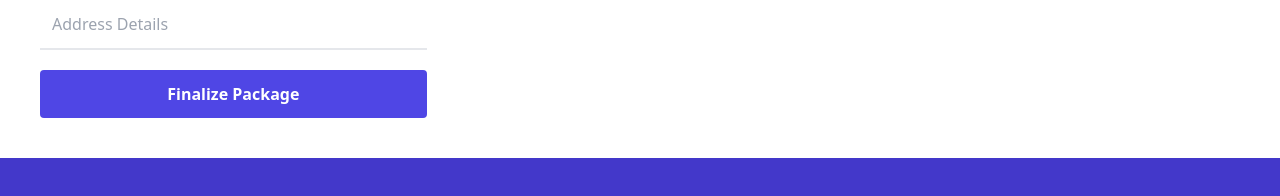
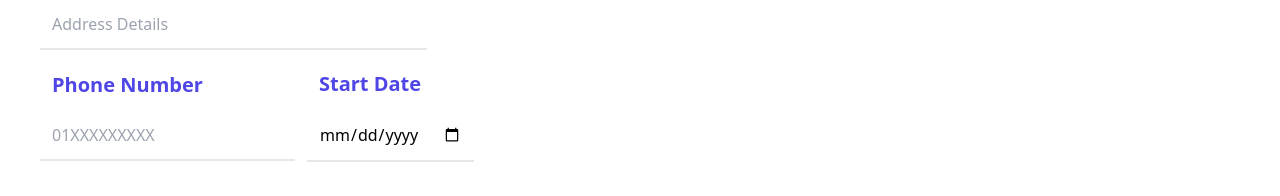
Before and after one commit to moeen-mahmud/tour-fanatic-client-side, a React (Create React App) app: page /place-order/1 in a window 1280 px wide. Shown: the part 456-652 px from the top of the page. Built offline with nearby package versions, Linux system fonts and the light colour scheme; no server answers; sample sign-in values are in the browser's storage.

Commit message:
fixed some minor issues

```diff
--- a/src/Pages/PlaceOrder/PlaceOrder.js
+++ b/src/Pages/PlaceOrder/PlaceOrder.js
@@ -10,7 +10,12 @@ const PlaceOrder = () => {
   const [pack, setPack] = useState({});
   const history = useHistory();
 
-  const { register, handleSubmit, reset } = useForm();
+  const {
+    register,
+    handleSubmit,
+    reset,
+    formState: { errors },
+  } = useForm();
 
   useEffect(() => {
     axios.get(`http://localhost:5000/packages/${id}`).then((res) => {
@@ -24,6 +29,7 @@ const PlaceOrder = () => {
         name: data.name,
         email: data.email,
         address: data.address,
+        date: data.date,
         packageName: pack.packageName,
         packageImage: pack.packageImage,
         packageStatus: "Pending",
@@ -87,6 +93,42 @@ const PlaceOrder = () => {
               required
             />
           </div>
+          <div className="flex items-center gap-3 mb-4">
+            <div className="flex flex-col gap-3 relative">
+              <label
+                className="pl-3 text-xl text-indigo-600 font-semibold"
+                htmlFor="number"
+              >
+                Phone Number
+              </label>
+              <input
+                className="p-3 border-b-2"
+                {...register("number", { pattern: /^\d+$/ })}
+                placeholder="01XXXXXXXXX"
+                minLength="11"
+                required
+              />
+              {errors.number && (
+                <span className="text-sm text-red-500 absolute -bottom-6">
+                  Only Numbers are allowed
+                </span>
+              )}
+            </div>
+            <div className="flex flex-col gap-3">
+              <label
+                className="pl-3 text-xl text-indigo-600 font-semibold"
+                htmlFor="date"
+              >
+                Start Date
+              </label>
+              <input
+                className="p-3 border-b-2"
+                type="date"
+                {...register("date")}
+                required
+              />
+            </div>
+          </div>
           <button
             className="py-3 px-6 rounded bg-indigo-600 text-white font-semibold hover:bg-indigo-700 transition-all"
             type="submit"
--- a/src/components/SinglePackage/SinglePackage.js
+++ b/src/components/SinglePackage/SinglePackage.js
@@ -9,10 +9,26 @@ const SinglePackage = ({ pack, handleDelete }) => {
         src={pack.packageImage}
         alt={pack.packageName}
       />
-      <div className="space-y-10">
+      <div className="space-y-4">
         <h1 className="text-2xl font-semibold text-gray-800">
           {pack.packageName}
         </h1>
+        <p className="text-lg">
+          <span className="font-medium text-indigo-600">Start Date:</span>{" "}
+          {pack.date}
+        </p>
+        <p>
+          <span className="text-lg font-medium text-indigo-600">Status</span>{" "}
+          <span
+            className={
+              pack.packageStatus === "Pending"
+                ? "p-1 rounded bg-yellow-600 text-white"
+                : "p-1 rounded bg-green-600 text-white"
+            }
+          >
+            {pack.packageStatus}
+          </span>
+        </p>
         <button
           onClick={() => handleDelete(pack._id)}
           className="flex items-center gap-3 bg-indigo-300 text-gray-300 px-6 py-3 rounded font-semibold hover:bg-indigo-400 transition-all"
```
